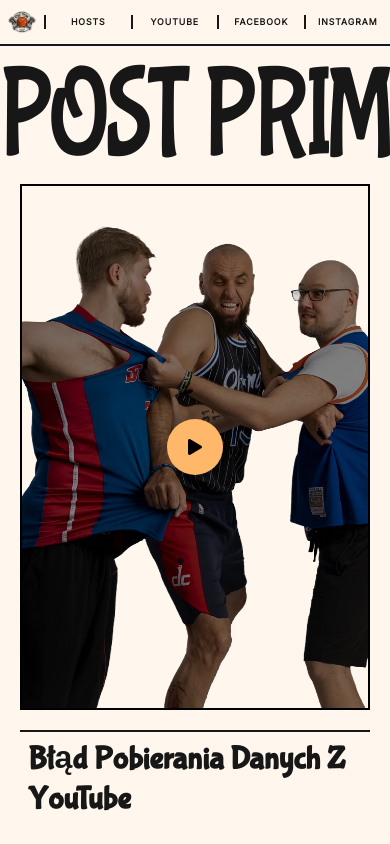
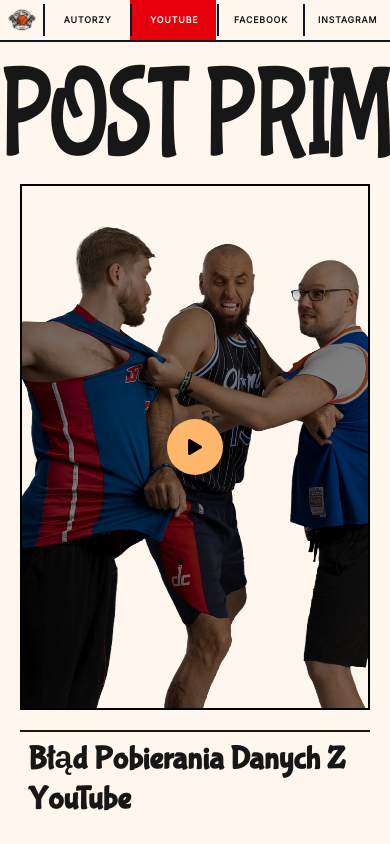
Before and after one commit to Xebec13/post-prime-podcast, a Next.js app: page / in a window 390 px wide. Shown: the top 844 px of the page. Built offline with nearby package versions, Linux system fonts and the light colour scheme.

Commit message:
feat: complete Navbar with logic, styling, and responsive behavior

```diff
--- a/app/components/navbar/Navbar.tsx
+++ b/app/components/navbar/Navbar.tsx
@@ -1,8 +1,8 @@
 "use client";
 
-import { useState, useEffect } from "react";
 import Link from "next/link";
 import Image from "next/image";
+import { useNavbarLogic } from "./useNavbarLogic"; // Import hooka
 
 type NavItem = {
     type: "logo" | "link";
@@ -13,7 +13,7 @@
 };
 
 const navItems: NavItem[] = [
-    { type: "link", href: "#about", label: "Hosts", alt: "Want to know more about us ?" },
+    { type: "link", href: "#about", label: "Autorzy", alt: "Want to know more about us ?" },
     { type: "link", href: "#youtube", label: "Youtube", alt: "Watch our latest videos" },
     { type: "link", href: "#facebook", label: "Facebook", alt: "Read our latest posts" },
     { type: "link", href: "#instagram", label: "Instagram", alt: "See recent news" },
@@ -21,43 +21,41 @@
 ];
 
 export default function Navbar() {
-    const [isVisible, setIsVisible] = useState(true);
-    const [lastScrollY, setLastScrollY] = useState(0);
-
-    useEffect(() => {
-        const controlNavbar = () => {
-            const currentScrollY = window.scrollY;
-
-            if (currentScrollY > lastScrollY && currentScrollY > 10) {
-                setIsVisible(false);
-            } else {
-                setIsVisible(true);
-            }
-
-            setLastScrollY(currentScrollY);
-        };
-
-        // ZMIANA: Dodano { passive: true } dla lepszej wydajności scrollowania
-        window.addEventListener("scroll", controlNavbar, { passive: true });
-
-        return () => {
-            window.removeEventListener("scroll", controlNavbar);
-        };
-    }, [lastScrollY]);
+    // Cała logika siedzi w hooku
+    const { isVisible, activeStyle, currentStyleIndex, setHoverIndex } = useNavbarLogic();
 
     const textLinks = navItems.filter(item => item.type === "link");
     const logoItem = navItems.find(item => item.type === "logo");
 
     return (
         <nav
-            className={`fixed top-0 left-0 z-50 bg-orange-50 text-inherit w-full py-1.5 flex items-center justify-between border-slate-900 border-b-2 transition-transform duration-300 ease-in-out ${isVisible ? "translate-y-0" : "-translate-y-full"
-                }`}
+            className={`fixed top-0 left-0 z-50 w-full bg-orange-50 text-inherit border-slate-900 border-b-2 transition-transform duration-300 ease-in-out ${isVisible ? "translate-y-0" : "-translate-y-full"}`}
         >
-            {/* === KONTENER 2: Logo (DIV) === */}
+            <ul
+                onMouseLeave={() => setHoverIndex(null)}
+                className="relative list-none grid grid-cols-[1fr_repeat(4,2fr)] place-items-center py-1 size-full isolate"
+            >
+                {/* BLOB */}
+                <div
+                    className={`absolute top-0 bottom-0 left-0 -z-10 h-full transition-all duration-500 ease-in-out origin-left ${activeStyle.color}`}
+                    style={{
+                        width: "11.111%",
+                        transform: `translateX(${activeStyle.translateX}) scaleX(${activeStyle.scaleX})`
+                    }}
+                />
+
+                {/* === LOGO === */}
                 {logoItem && logoItem.imgSrc && (
-                <div className="cursor-pointer shrink-0 px-1.5 lg:px-3">
-                    <Link href={logoItem.href} aria-label={logoItem.alt}>
-                        <div className="relative size-8 rounded-full flex items-center justify-center">
+                    <li
+                        onMouseEnter={() => setHoverIndex(0)}
+                        className="cursor-pointer size-full z-10 p-0"
+                    >
+                        <Link
+                            href={logoItem.href}
+                            aria-label={logoItem.alt}
+                            className="w-full h-full flex items-center justify-center"
+                        >
+                            <div className="relative bg-orange-50 size-8 rounded-full flex items-center justify-center">
                                 <Image
                                     src={logoItem.imgSrc}
                                     alt={logoItem.alt}
@@ -68,24 +66,33 @@
                                 />
                             </div>
                         </Link>
-                </div>
+                    </li>
                 )}
-            {/* === KONTENER 1: Linki Tekstowe (UL) === */}
-            <ul className="list-none grid grid-cols-4 w-full ">
-                {textLinks.map((item, index) => (
-                    <li key={index} className="border-l-2 text-[clamp(0.55rem,0.8vw,1rem)] text-center cursor-pointer" >
+
+                {/* === LINKI === */}
+                {textLinks.map((item, index) => {
+                    const myIndex = index + 1;
+                    const isHighlighted = currentStyleIndex === myIndex;
+
+                    return (
+                        <li
+                            key={index}
+                            onMouseEnter={() => setHoverIndex(myIndex)}
+                            className="size-full border-slate-900 border-l-2 cursor-pointer z-10"
+                        >
                             <Link
                                 href={item.href}
                                 aria-label={item.alt}
-                            className=" font-black uppercase whitespace-nowrap tracking-widest"
+                                className={`w-full h-full flex items-center justify-center font-black uppercase whitespace-nowrap tracking-widest text-[clamp(0.55rem,0.8vw,1rem)] transition-colors duration-200
+                                    ${isHighlighted ? activeStyle.textColor : "hover:text-white text-inherit"}`}
                             >
                                 {item.label}
                             </Link>
                         </li>
-                ))}
+                    );
+                })}
+
             </ul>
-
-
         </nav>
     );
 }
--- /dev/null
+++ b/app/components/navbar/useNavbarLogic.ts
@@ -0,0 +1,74 @@
+"use client";
+
+import { useState, useEffect } from "react";
+
+// Stałe konfiguracyjne przeniesione tutaj
+export const SPOTLIGHT_CONFIG = [
+    { id: 0, color: "bg-orange-500", textColor: "text-inherit", translateX: "0%", scaleX: 1 },
+    { id: 1, color: "bg-neutral-800", textColor: "text-orange-50", translateX: "100%", scaleX: 2 },
+    { id: 2, color: "bg-red-600", textColor: "text-white", translateX: "300%", scaleX: 2 },
+    { id: 3, color: "bg-blue-600", textColor: "text-white", translateX: "500%", scaleX: 2 },
+    { id: 4, color: "bg-pink-600", textColor: "text-white", translateX: "700%", scaleX: 2 },
+];
+
+const SECTIONS = ["home", "about", "youtube", "facebook", "instagram"];
+
+const SECTION_MAP: Record<string, number> = {
+    "home": 0, "about": 1, "youtube": 2, "facebook": 3, "instagram": 4
+};
+
+export function useNavbarLogic() {
+    const [isVisible, setIsVisible] = useState(true);
+    const [lastScrollY, setLastScrollY] = useState(0);
+    const [activeIndex, setActiveIndex] = useState(0);
+    const [hoverIndex, setHoverIndex] = useState<number | null>(null);
+
+    useEffect(() => {
+        const handleScroll = () => {
+            const currentScrollY = window.scrollY;
+
+            // 1. Chowanie/pokazywanie navbara
+            if (currentScrollY > lastScrollY && currentScrollY > 10) {
+                setIsVisible(false);
+            } else {
+                setIsVisible(true);
+            }
+            setLastScrollY(currentScrollY);
+
+            // 2. Śledzenie sekcji (Active Section)
+            const viewportMiddle = currentScrollY + (window.innerHeight / 3);
+            let currentSectionId = "home";
+
+            for (const id of SECTIONS) {
+                const element = document.getElementById(id);
+                if (element) {
+                    const offsetTop = element.offsetTop;
+                    const offsetBottom = offsetTop + element.offsetHeight;
+                    if (viewportMiddle >= offsetTop && viewportMiddle < offsetBottom) {
+                        currentSectionId = id;
+                        break;
+                    }
+                }
+            }
+
+            if (SECTION_MAP[currentSectionId] !== undefined) {
+                setActiveIndex(SECTION_MAP[currentSectionId]);
+            }
+        };
+
+        window.addEventListener("scroll", handleScroll, { passive: true });
+        handleScroll(); // Initial check
+        return () => window.removeEventListener("scroll", handleScroll);
+    }, [lastScrollY]);
+
+    // Obliczamy aktywny styl
+    const currentStyleIndex = hoverIndex !== null ? hoverIndex : activeIndex;
+    const activeStyle = SPOTLIGHT_CONFIG[currentStyleIndex];
+
+    return {
+        isVisible,
+        activeStyle,    // Obiekt ze stylami (color, translate, scale...)
+        currentStyleIndex, // Indeks (potrzebny do porównania z linkiem)
+        setHoverIndex   // Funkcja do obsługi onMouseEnter/Leave
+    };
+}
--- a/app/globals.css
+++ b/app/globals.css
@@ -1,7 +1,10 @@
 @import "tailwindcss";
-
+:root {
+  scroll-behavior: smooth;
+}
 body {
   @apply bg-orange-50 text-neutral-900;
+
   font-family: var(--font-inter);
 }
 
```
Lines whose indentation alone changed are shown as unchanged.
